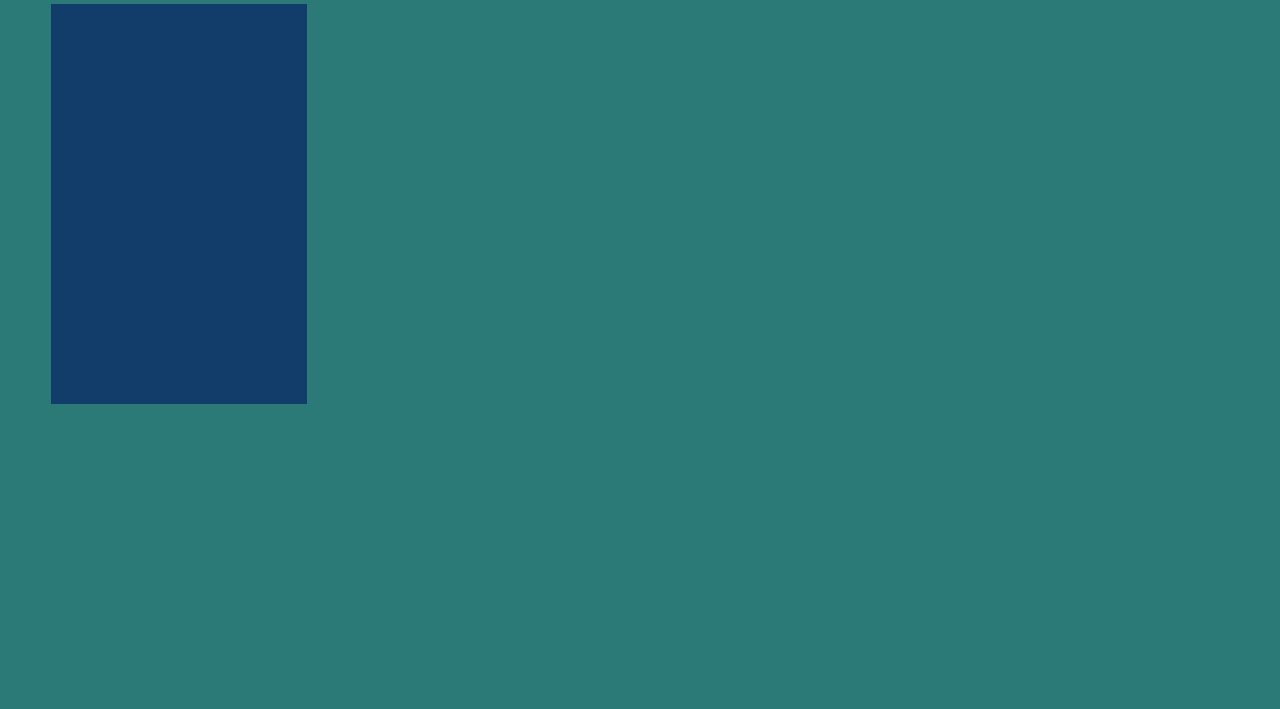
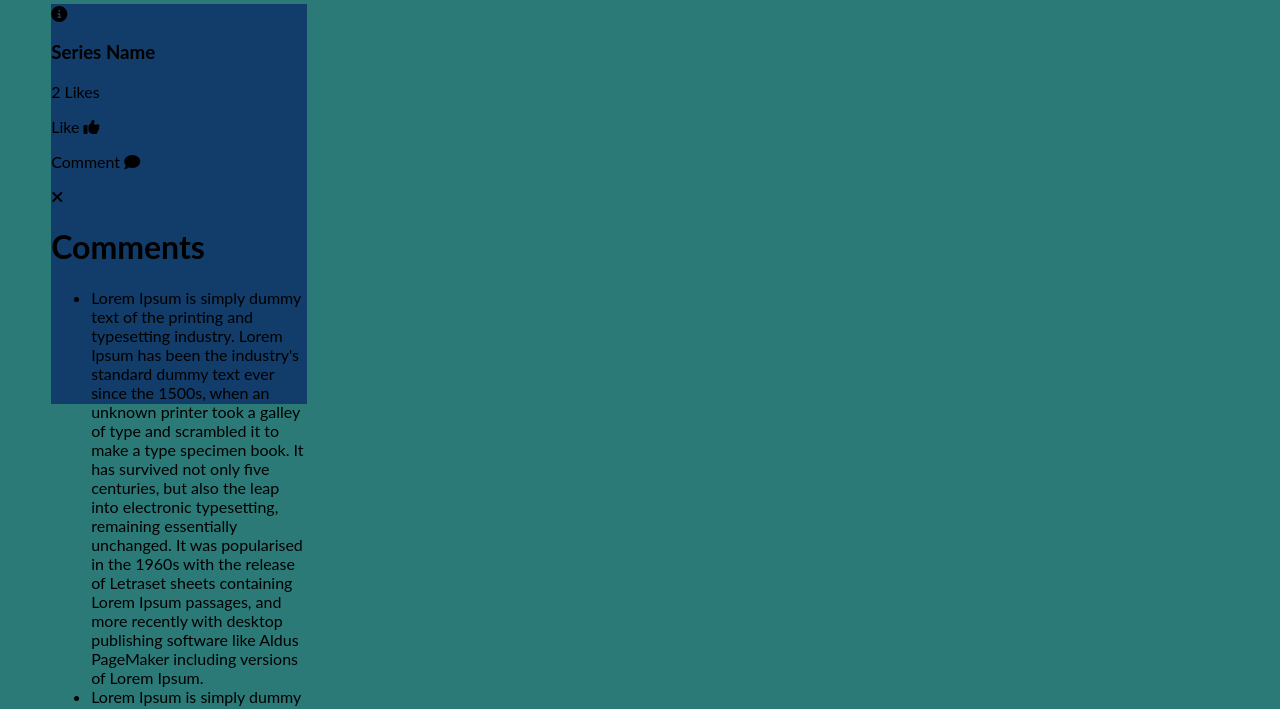
Before and after one commit to Ogaga01/The-SerieZone, a website built with webpack: page src/index.html in a window 1280 px wide. Shown: the part 86-795 px from the top of the page. Built offline with nearby package versions, Linux system fonts and the light colour scheme; no server answers.

Commit message:
Add comment and info sections

```diff
--- a/src/index.html
+++ b/src/index.html
@@ -65,7 +65,36 @@
     </nav>
     <main>
         <div class="series-div" id="1">
-
+            <i class="fa-solid fa-circle-info"></i>
+            <div class="about-series">
+                <h3 class="name">Series Name</h3>
+                <div class="like-comment">
+                    <div class="like-div">
+                        <p class="likes">2 Likes</p>
+                        <p class="likes-icon">Like <i class="fa-solid fa-thumbs-up"></i></p>
+                    </div>
+                    <div class="comment-div">
+                        <p class="comment">Comment <i class="fa-solid fa-comment"></i></p>
+                    </div>
+                </div>
+            </div>
+            <div class="comments-div">
+                <i class="fa-solid fa-xmark"></i>
+                <h1 class="comment-header">Comments</h1>
+                <ul class="comments-list">
+                    <li class="comment-item">Lorem Ipsum is simply dummy text of the printing and typesetting industry. Lorem Ipsum has been the industry's standard dummy text ever since the 1500s, when an unknown printer took a galley of type and scrambled it to make a type specimen book. It has survived not only five centuries, but also the leap into electronic typesetting, remaining essentially unchanged. It was popularised in the 1960s with the release of Letraset sheets containing Lorem Ipsum passages, and more recently with desktop publishing software like Aldus PageMaker including versions of Lorem Ipsum.</li>
+                    <li class="comment-item">Lorem Ipsum is simply dummy text of the printing and typesetting industry. Lorem Ipsum has been the industry's standard dummy text ever since the 1500s, when an unknown printer took a galley of type and scrambled it to make a type specimen book. It has survived not only five centuries, but also the leap into electronic typesetting, remaining essentially unchanged. It was popularised in the 1960s with the release of Letraset sheets containing Lorem Ipsum passages, and more recently with desktop publishing software like Aldus PageMaker including versions of Lorem Ipsum.</li>
+                    <li class="comment-item">Lorem Ipsum is simply dummy text of the printing and typesetting industry. Lorem Ipsum has been the industry's standard dummy text ever since the 1500s, when an unknown printer took a galley of type and scrambled it to make a type specimen book. It has survived not only five centuries, but also the leap into electronic typesetting, remaining essentially unchanged. It was popularised in the 1960s with the release of Letraset sheets containing Lorem Ipsum passages, and more recently with desktop publishing software like Aldus PageMaker including versions of Lorem Ipsum.</li>
+                    <li class="comment-item">Lorem Ipsum is simply dummy text of the printing and typesetting industry. Lorem Ipsum has been the industry's standard dummy text ever since the 1500s, when an unknown printer took a galley of type and scrambled it to make a type specimen book. It has survived not only five centuries, but also the leap into electronic typesetting, remaining essentially unchanged. It was popularised in the 1960s with the release of Letraset sheets containing Lorem Ipsum passages, and more recently with desktop publishing software like Aldus PageMaker including versions of Lorem Ipsum.</li>
+                </ul>
+                <input type="text" class="comment-input" placeholder="Name">
+                <input type="textarea" class="comment-text">
+                <button type="button" class="comment-btn">Add Comment</button>
+            </div>
+            <div class="series-info">
+                <h1 class="info-header">INFO</h1>
+                <p class="info">Lorem Ipsum is simply dummy text of the printing and typesetting industry. Lorem Ipsum has been the industry's standard dummy text ever since the 1500s, when an unknown printer took a galley of type and scrambled it to make a type specimen book. It has survived not only five centuries, but also the leap into electronic typesetting, remaining essentially unchanged. It was popularised in the 1960s with the release of Letraset sheets containing Lorem Ipsum passages, and more recently with desktop publishing software like Aldus PageMaker including versions of Lorem Ipsum.</p>
+            </div>
         </div>
     </main>
 
```
